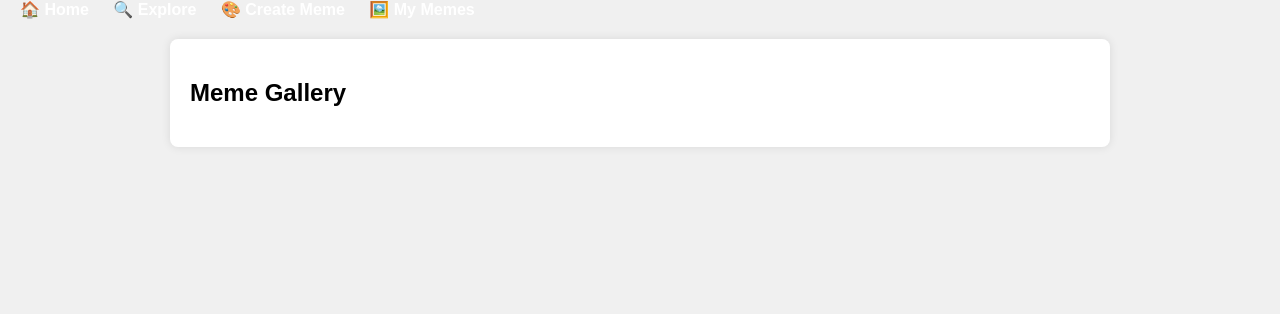
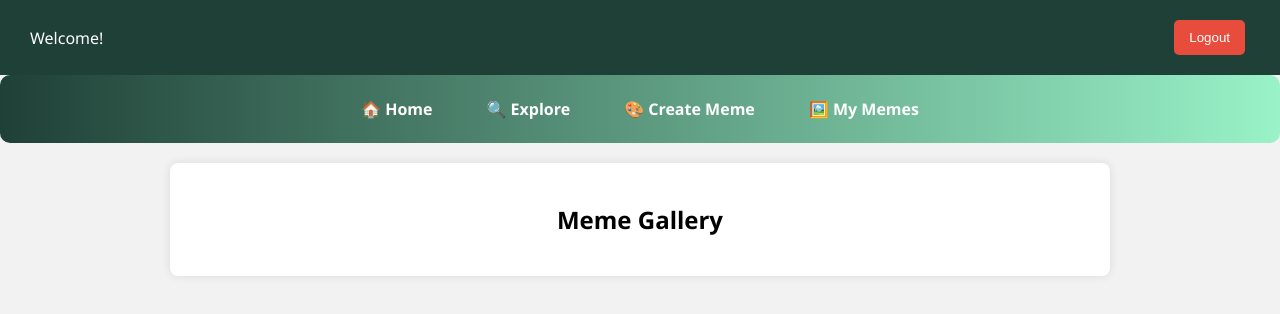
Before and after one commit to Shwetaaa-coder/Hackathons-project, a plain HTML site: page gallery.html in a window 1280 px wide. Drawn offline with Linux system fonts and the light colour scheme; no server answers.

Commit message:
first commit

```diff
--- a/gallery.html
+++ b/gallery.html
@@ -1,9 +1,3 @@
-
-
-
-
-
-
 <!DOCTYPE html>
 <html lang="en">
 <head>
@@ -12,30 +6,78 @@
   <title>Meme Gallery - MemeHub</title>
   <style>
    body {
-      font-family: Arial, sans-serif;
       margin: 0;
-      padding: 0;
-      background: #f0f0f0;
+      font-family: 'Segoe UI', sans-serif;
+      background: #f2f2f2;
     }
+
     header {
-      background-color: #333;
+      background: #1f4037;
       color: white;
-      padding: 10px 20px;
+      padding: 15px 30px;
       display: flex;
+      justify-content: space-between;
       align-items: center;
-      justify-content: space-between;
     }
-    #logo {
-      font-weight: bold;
-      font-size: 24px;
+
+    .logout-btn {
+      background: #e74c3c;
+      border: none;
+      color: white;
+      padding: 10px 15px;
+      border-radius: 5px;
       cursor: pointer;
     }
-    nav a {
+
+    .container {
+      max-width: 800px;
+      margin: 40px auto;
+      background: white;
+      padding: 30px;
+      border-radius: 10px;
+      box-shadow: 0 0 10px rgba(0,0,0,0.1);
+      text-align: center;
+    }
+
+    h1 {
+      color: #333;
+    }
+
+    .email-info {
+      font-size: 18px;
+      margin-bottom: 20px;
+    }
+
+    .navbar {
+      background: linear-gradient(90deg, #1f4037, #99f2c8);
+      display: flex;
+      justify-content: center;
+      gap: 30px;
+      padding: 15px;
+      /* margin-top: 20px; */
+      border-radius: 10px;
+    }
+
+    .navbar a {
       color: white;
-      margin-left: 20px;
       text-decoration: none;
       font-weight: bold;
+      padding: 8px 12px;
+      border-radius: 5px;
+      transition: background 0.3s ease;
     }
+
+    .navbar a:hover {
+      background-color: rgba(255, 255, 255, 0.2);
+    }
+
+
+
+
+
+
+
+
     #content {
       max-width: 900px;
       margin: 20px auto;
@@ -93,6 +135,11 @@
   </style>
 </head>
 <body>
+  <header>
+    <div id="userWelcome">Welcome!</div>
+    <button class="logout-btn" id="logoutBtn">Logout</button>
+  </header>
+
   <nav class="navbar">
     <a href="dashboard.html">🏠 Home</a>
     <a href="explore.html">🔍 Explore</a>
@@ -103,7 +150,7 @@
   </nav>
 
   <div id="content">
-    <h2>Meme Gallery</h2>
+    <h2 style="text-align: center;">Meme Gallery</h2>
     <div id="meme-gallery"></div>
   </div>
 
```
Also changed, not shown: dashboard.html (+1 -1 lines), explore.html (+1 -1 lines), meme-creation.html (+1 -1 lines). Lines whose indentation alone changed are shown as unchanged.
